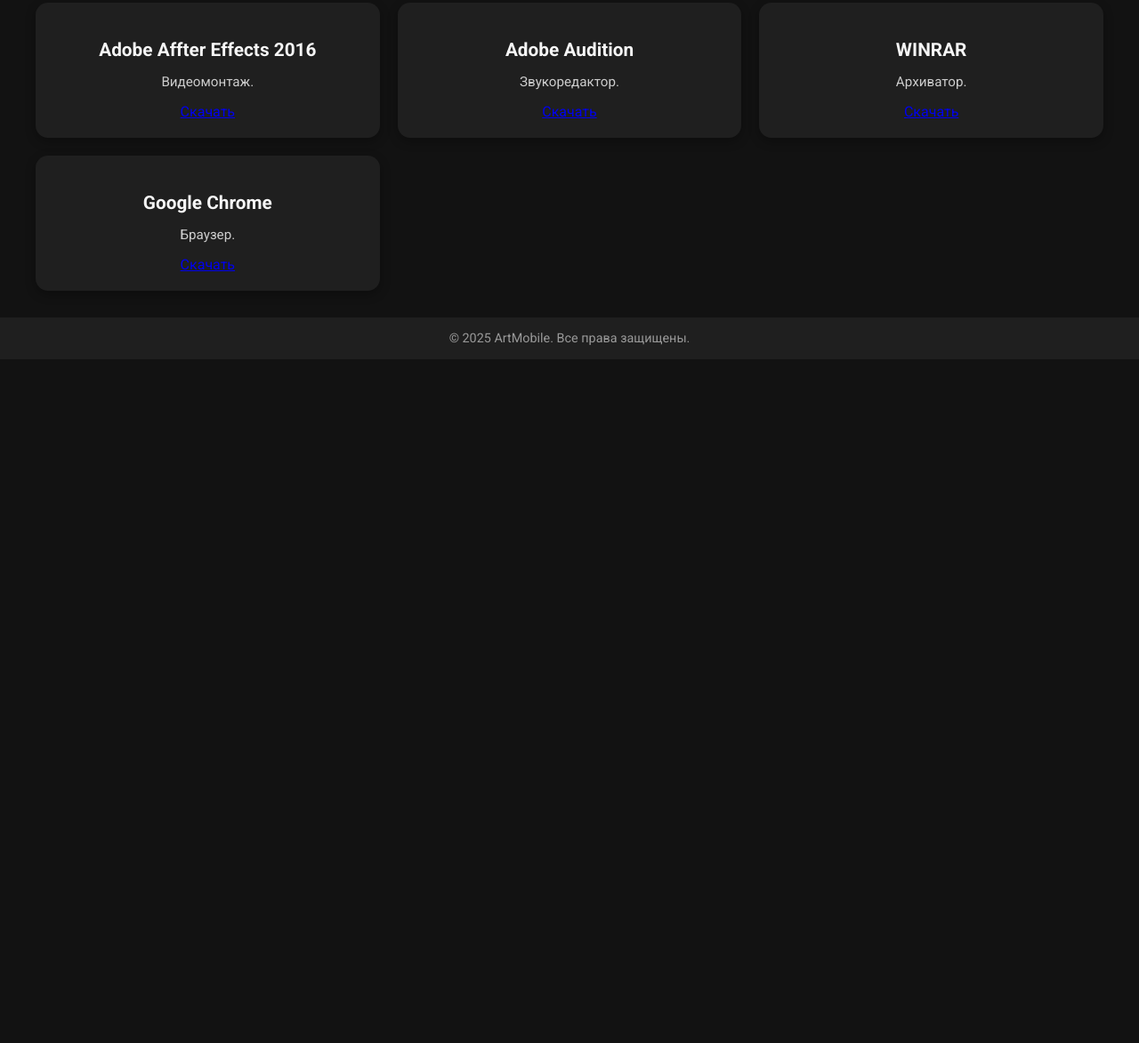
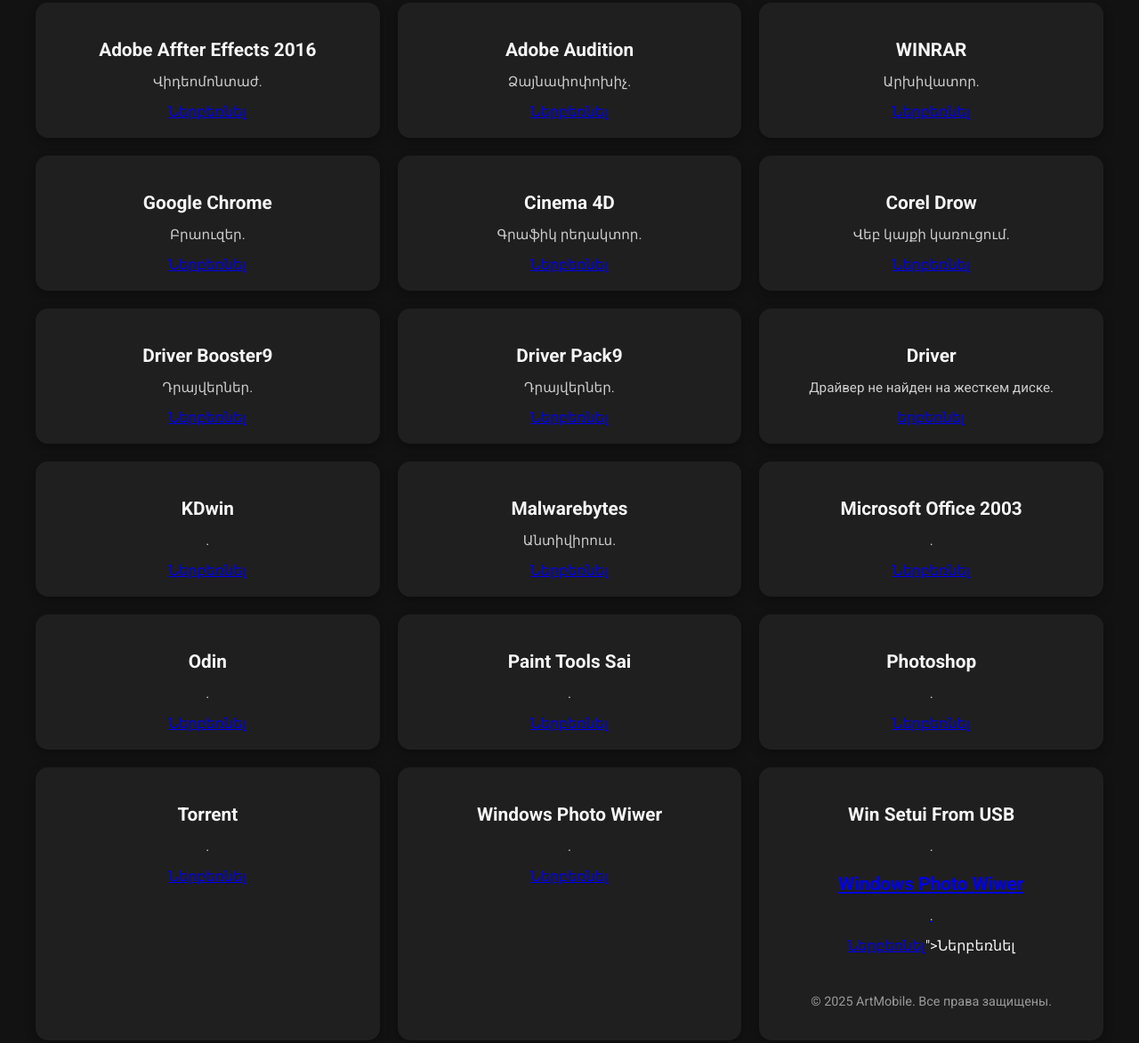
Before and after one commit to arturpetrosyan20/arturpetrosyan20.github.io, a plain HTML site: page index.html in a window 1280 px wide. Shown: the part 149-1322 px from the top of the page at 89% size. Before the commit the page ends 800 px from the top, so only its background shows below. Drawn offline with Linux system fonts and the light colour scheme.

Commit message:
Update index.html

```diff
--- a/index.html
+++ b/index.html
@@ -152,26 +152,96 @@
     <div class="container" id="program-list">
         <div class="card" data-name="adobe affter">
             <h3>Adobe Affter Effects 2016</h3>
-            <p>Видеомонтаж.</p>
-            <a href="https://www.mediafire.com/file/vcn56xvhm9o35s5/Adobe_After_Effects_CC_2016.rar/file"></i>Скачать</a>
+            <p>Վիդեոմոնտաժ.</p>
+            <a href="https://www.mediafire.com/file/vcn56xvhm9o35s5/Adobe_After_Effects_CC_2016.rar/file"></i>Ներբեռնել</a>
         </div>
         <div class="card" data-name="adobe audition">
             <h3>Adobe Audition</h3>
-            <p>Звукоредактор.</p>
-            <a href="https://www.mediafire.com/file/dt2m3fza2wofe3e/Adobe_Audition_CS6.rar/file"></i>Скачать</a>
+            <p>Ձայնափոփոխիչ.</p>
+            <a href="https://www.mediafire.com/file/dt2m3fza2wofe3e/Adobe_Audition_CS6.rar/file"></i>Ներբեռնել</a>
         </div>
         <div class="card" data-name="AshWinrar">
             <h3>WINRAR</h3>
-            <p>Архиватор.</p>
-            <a href="https://www.mediafire.com/file/q0smp4w6laux96w/Ashe_WinRAR_5.40.zip/file"></i>Скачать</a>
+            <p>Արխիվատոր.</p>
+            <a href="https://www.mediafire.com/file/q0smp4w6laux96w/Ashe_WinRAR_5.40.zip/file"></i>Ներբեռնել</a>
         </div>
         <div class="card" data-name="Chrome">
             <h3>Google Chrome</h3>
-            <p>Браузер.</p>
-            <a href="https://www.mediafire.com/file/4gt7kif8mr3ho0x/ChromeSetup.exe/file"></i>Скачать</a>
+            <p>Բրաուզեր.</p>
+            <a href="https://www.mediafire.com/file/4gt7kif8mr3ho0x/ChromeSetup.exe/file"></i>Ներբեռնել</a>
     </div>
+         <div class="card" data-name="Cinema">
+            <h3>Cinema 4D</h3>
+            <p>Գրաֆիկ րեդակտոր.</p>
+            <a href="https://www.mediafire.com/file/2qquccnxhwipydj/CINEMA_4D_Studio_R19.053.zip/file"></i>Ներբեռնել</a>
+         </div>
+             <div class="card" data-name="Corel Drow">
+            <h3>Corel Drow</h3>
+            <p>Վեբ կայքի կառուցում.</p>
+            <a href="https://www.mediafire.com/file/fnqscpq945pm1qg/CorelDRAWx4.exe/file"></i>Ներբեռնել</a>
+         </div>
+        <div class="card" data-name="Driver Booster">
+            <h3> Driver Booster9</h3>
+            <p>Դրայվերներ.</p>
+            <a href="https://www.mediafire.com/file/edevqnawc4x09tp/Driver.Booster.Pro.9key_%25281%2529.rar/file"></i>Ներբեռնել</a>
         </div>
-
+        <div class="card" data-name="Driver Pack">
+            <h3> Driver Pack9</h3>
+            <p>Դրայվերներ.</p>
+            <a href="https://www.mediafire.com/file/rifgylksocd1ktg/DriverPack_17.10.14-19062_Network.exe/file"></i>Ներբեռնել</a>
+        </div>
+       <div class="card" data-name="Driver">
+            <h3> Driver</h3>
+            <p>Драйвер не найден на жесткем диске.</p>
+            <a href="https://www.mediafire.com/file/ijwgf0q8xt1azw1/%25D0%25B4%25D1%2580%25D0%25B0%25D0%25B9%25D0%25B2%25D0%25B5%25D1%2580_%25D0%25BD%25D0%25B5_%25D0%25BD%25D0%25B0%25D0%25B9%25D0%25B4%25D0%25B5%25D0%25BD_%25D0%25B6%25D0%25BE%25D1%2581%25D1%2582%25D0%25BA%25D0%25B8%25D0%25B9_%25D0%25B4%25D0%25B8%25D1%2581%25D0%25BA.rar/file"></i>երբեռնել</a>
+       </div>
+         <div class="card" data-name="KDwin">
+            <h3>KDwin</h3>
+            <p>.</p>
+            <a href="https://www.mediafire.com/file/uz2ie85qjf7b1wf/KDWin2014.zip/file"></i>Ներբեռնել</a>
+         </div>
+        <div class="card" data-name="Malware">
+            <h3>Malwarebytes</h3>
+            <p>Անտիվիրուս.</p>
+            <a href="https://www.mediafire.com/file/yev3snu3xu0hkyq/Malwarebytes_Premium_4.1.2.73_64_bit.rar/file"></i>Ներբեռնել</a>
+        </div>
+        <div class="card" data-name="Microsoft">
+            <h3>Microsoft Office 2003</h3>
+            <p>.</p>
+            <a href="https://www.mediafire.com/file/vqby7z064cbrf0u/Microsoft_Office_2003.exe/file"></i>Ներբեռնել</a>
+        </div>
+         <div class="card" data-name="Odin">
+            <h3>Odin</h3>
+            <p>.</p>
+            <a href="https://www.mediafire.com/file/lozd0vkea1kj147/odin.zip/file"></i>Ներբեռնել</a>
+         </div>
+    <div class="card" data-name="Paint ToolSai">
+            <h3>Paint Tools Sai</h3>
+            <p>.</p>
+            <a href="https://www.mediafire.com/file/5w1h6c58s7imqpr/PaintToolSai.rar/file"></i>Ներբեռնել</a>
+    </div>
+        <div class="card" data-name="Photoshop">
+            <h3>Photoshop</h3>
+            <p>.</p>
+            <a href="https://www.mediafire.com/file/nluk64sbgqxq1ps/Photoshop_CS6.rar/file"></i>Ներբեռնել</a>
+        </div>
+        <div class="card" data-name="Torrent">
+            <h3>Torrent</h3>
+            <p>.</p>
+            <a href="https://www.mediafire.com/file/pqj6h4v2mxe5m1h/utorrent.Pro.v3.6.7z/file"></i>Ներբեռնել</a>
+        </div>
+        <div class="card" data-name="Windows Photo">
+            <h3>Windows Photo Wiwer</h3>
+            <p>.</p>
+            <a href="https://www.mediafire.com/file/fgaa88njlyh35vl/Windows_10_Photo_Viewer.zip/file"></i>Ներբեռնել</a>
+        </div>
+        <div class="card" data-name="Win Setup ">
+            <h3>Win Setui From USB</h3>
+            <p>.</p>
+            <a href="<div class="card" data-name="Windows Photo">
+            <h3>Windows Photo Wiwer</h3>
+            <p>.</p>
+            <a href="https://www.mediafire.com/file/bqq4vj449k2jbo3/WinSetupFromUSB-1-10.exe/file"></i>Ներբեռնել</a>"></i>Ներբեռնել</a>
     <footer>
         © 2025 ArtMobile. Все права защищены.
     </footer>
```
